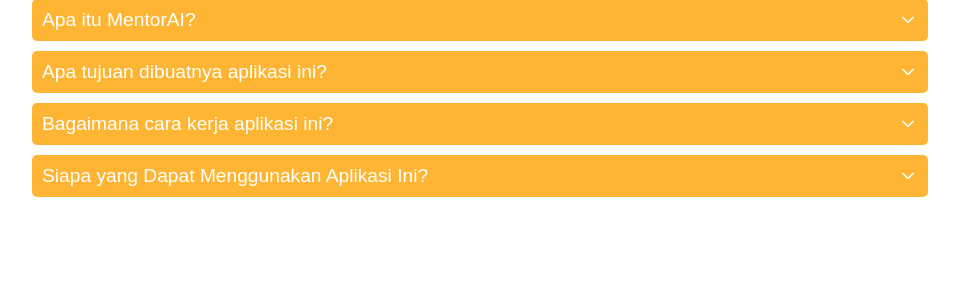
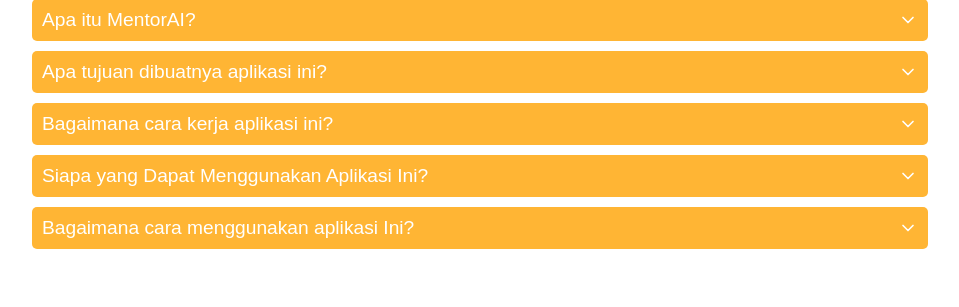
Before and after one commit to r021n/autofeedbackApp, a Django app: page /about/ in a window 1280 px wide. Shown: the part 309-616 px from the top of the page, without its empty margins (160-1119 px from the left). Run offline with Django 4.2, Linux system fonts and the light colour scheme; some web fonts are replaced.

Commit message:
modify the about and studentAnswer html file

```diff
--- a/appBelajar/templates/appBelajar/about.html
+++ b/appBelajar/templates/appBelajar/about.html
@@ -110,6 +110,23 @@
                 </div>
             </div>
         </div>
+        <div class="accordion-item">
+            <div class="accordion-item-header">
+                <span class="accordion-item-header-title">Bagaimana cara menggunakan aplikasi Ini?</span>
+                <svg xmlns="http://www.w3.org/2000/svg" width="20" height="20" viewBox="0 0 24 24" fill="none"
+                    stroke="currentColor" stroke-width="2" stroke-linecap="round" stroke-linejoin="round"
+                    class="lucide lucide-chevron-down accordion-item-header-icon">
+                    <path d="m6 9 6 6 6-6" />
+                </svg>
+            </div>
+            <div class="accordion-item-description-wrapper">
+                <div class="accordion-item-description">
+                    <hr>
+                    <p>Buku petunjuk penggunaan untuk guru/admin dapat diunduh pada <a target="_blank" href="https://drive.google.com/file/d/1dk-OW8_h8me6Wjr2mW3jUjPBGEP72diO/view?usp=sharing">link berikut</a></p>
+                    <p>Buku petunjuk penggunaan untuk siswa dapat diunduh pada <a target="_blank" href="https://drive.google.com/file/d/1bvt0F0u_oe3FGP3FonWc46CosFkd7oBq/view?usp=sharing">link berikut</a></p>
+                </div>
+            </div>
+        </div>
     </div>
 </div>
 {% endblock %}
--- a/appBelajar/templates/appBelajar/studentsAnswer.html
+++ b/appBelajar/templates/appBelajar/studentsAnswer.html
@@ -2,7 +2,7 @@
 
 {% block content %}
 <div class="studentsAnswer-container">
-    <h1>Topik: <span>Perubahan Iklim</span></h1>
+    <h1>Topik: <span>{{topic.name|title}}</span></h1>
 
     <form class="search-topic" action="" method="get">
         <input name="q" placeholder="Cari siswa">
```
Also changed, not shown: db.sqlite3.
